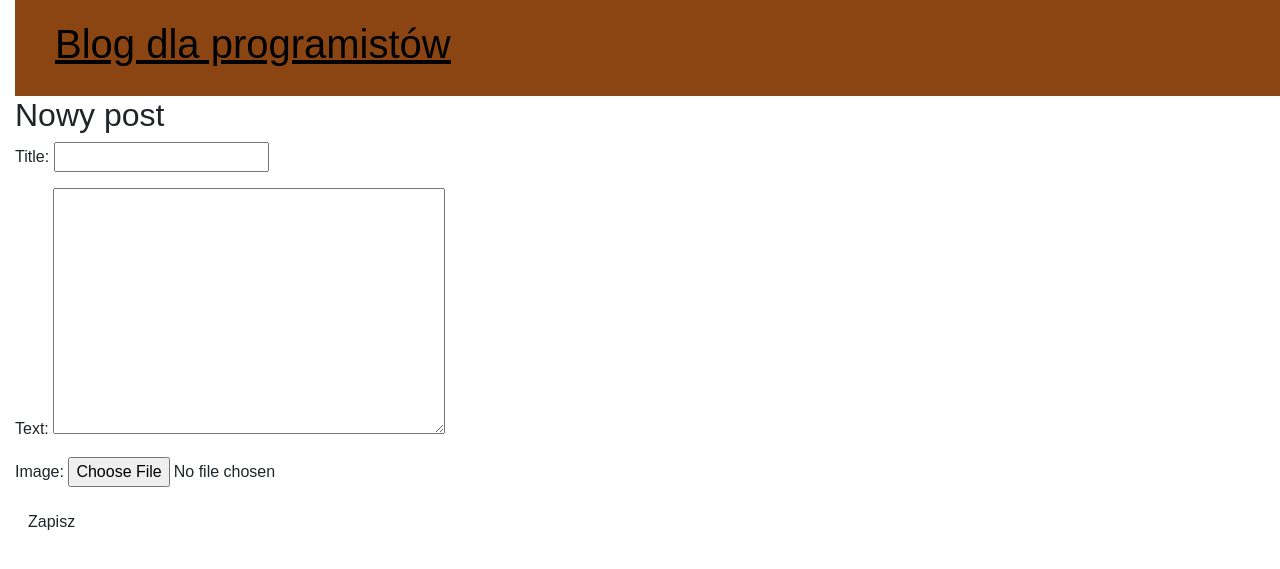
After one commit to LukaszFIE/djangoblog, a Django app: page /post/new/ in a window 1280 px wide. The commit adds this page. Shown: the top 569 px of the page. Run offline with Django 3.2, Linux system fonts and the light colour scheme.

Commit message:
Rozbudowano formularze

```diff
--- /dev/null
+++ b/blog/forms.py
@@ -0,0 +1,7 @@
+from django import forms
+from .models import Post
+
+class PostForm(forms.ModelForm):
+    class Meta:
+        model = Post
+        fields = ['title', 'text', 'image']
--- a/blog/models.py
+++ b/blog/models.py
@@ -7,6 +7,7 @@ class Post(models.Model):
     text = models.TextField()
     created_date = models.DateTimeField(default=timezone.now)
     published_date = models.DateTimeField(blank=True, null=True)
+    image = models.ImageField(null=True, blank=True, upload_to='images/')
 
     def publish(self):
         self.published_date = timezone.now()
--- a/blog/static/css/blog.css
+++ b/blog/static/css/blog.css
@@ -1,5 +1,5 @@
 h1 a, h2 a{
-    color: olive;
+    color: black;
 }
 
 body {
@@ -8,9 +8,9 @@ body {
 
 }
 .page-header{
-    background-color: aqua;
+    background-color: saddlebrown;
     margin-top: 0;
-    padding: 20px 20px 20px, 40px;
+    padding: 20px 20px 20px 40px;
 }
 
 .data{
--- a/blog/templates/blog/base.html
+++ b/blog/templates/blog/base.html
@@ -9,6 +9,7 @@
         </head>
 <body>
 <div class="page-header">
+    <a href="{% url 'post_new' %}" class="top-menu"><span class="glyphicon glyphicon-plus"></span></a>
    <h1><a href="/">Blog dla programistów</a> </h1>
 </div>
 <div class = "content_container">
--- /dev/null
+++ b/blog/templates/blog/image.html
@@ -0,0 +1,5 @@
+<form method="post" enctype = "multipart/form-data">
+    {% csrf_token %}
+    {{ form.as_p }}
+    <button type="submit">UPLOAD</button>
+</form>
--- /dev/null
+++ b/blog/templates/blog/image_display.html
@@ -0,0 +1,3 @@
+{% load static %}
+
+<img src="{{ post.image.url }}" alt="Obrazek" width="400">
--- a/blog/templates/blog/post_detail.html
+++ b/blog/templates/blog/post_detail.html
@@ -8,6 +8,8 @@
     </div>
     {% endif %}
     <h2>{{post.title}}</h2>
+    <img src="{{ post.image.url }}" alt = "Obrazek" width = "250px">
+    <br>
     <em>{{post.text|linebreaksbr}}</em>
 </div>
 {% endblock %}
--- /dev/null
+++ b/blog/templates/blog/post_edit.html
@@ -0,0 +1,9 @@
+{% extends 'blog/base.html' %}
+{% block content %}
+
+<h2>Nowy post</h2>
+<form method="post" class="post-form">{% csrf_token %}
+{{ form.as_p }}
+    <button type="submit" class="save btn btn-default">Zapisz</button>
+</form>
+{% endblock %}
--- a/blog/templates/blog/post_list.html
+++ b/blog/templates/blog/post_list.html
@@ -6,9 +6,8 @@
                 <p> opublikowany: {{ post.published_date }}</p>
                 </div>
             <h2><a href="{% url 'post_detail' pk=post.pk %}">{{ post.title }}</a></h2>
+                <img src="{{ post.image.url }}" alt = "Obrazek" width = "80px"><br>
             <em>{{ post.text|linebreaksbr}}</em>
             </div>
         {% endfor %}
-
-
 {% endblock %}
--- a/blog/urls.py
+++ b/blog/urls.py
@@ -4,4 +4,6 @@ from . import views
 urlpatterns = [
     path('', views.post_list, name='post_list'),
     path('post/<int:pk>/', views.post_detail, name='post_detail'),
+    path('post/new/', views.post_new, name='post_new'),
+
 ]
--- a/blog/views.py
+++ b/blog/views.py
@@ -1,7 +1,35 @@
-from django.shortcuts import render, get_object_or_404
+from django.shortcuts import render, get_object_or_404, redirect
+from django.template import Context
 from django.utils import timezone
+from django.views.generic import TemplateView
+
+from .forms import PostForm
 from .models import  Post
+from django.http import HttpResponseRedirect
+from django.urls import reverse_lazy
+from blog.forms import PostForm
+from django.views.generic import DetailView
+from django.views.generic import TemplateView
 
+class Image(TemplateView):
+    form = PostForm
+    template_name = 'blog/image.html'
+
+    def post(self, request, *args, **kwargs):
+        form = PostForm(request.POST, request.FILES)
+        if form.is_valid():
+            obj = form.save()
+            return HttpResponseRedirect(reverse_lazy('image_display', kwargs={'pk': obj.id}))
+        context = self.get_context_data(form=form)
+        return self.render_to_response(context)
+
+    def get(self, request, *args, **kwargs):
+        return self.post(request, *args, **kwargs)
+
+class ImageDisplay(DetailView):
+    model = Post
+    template_name = 'blog/image_display.html'
+    context_object_name = 'image'
 
 def post_list(request):
     posts = Post.objects.filter(published_date__lte=timezone.now()).order_by('published_date')
@@ -9,3 +37,20 @@ def post_list(request):
 def post_detail(request, pk):
     post = get_object_or_404(Post, pk=pk)
     return render(request, 'blog/post_detail.html', {'post': post})
+
+def error_404_view(request, exception):
+    data = {'name': 'Blog dla programistów'}
+    return render(request, 'blog/404.html', data)
+def post_new(request):
+    if request.method == 'POST':
+        form = PostForm(request.POST)
+        if form.is_valid():
+            post = form.save(commit=False)
+            post.author = request.user
+            post.published_date = timezone.now()
+            post.save()
+            return redirect('post_detail', pk=post.pk)
+    else:
+        form = PostForm()
+
+    return render(request, 'blog/post_edit.html', {'form': form})
--- a/mysite/urls.py
+++ b/mysite/urls.py
@@ -15,9 +15,17 @@ Including another URLconf
 """
 from django.contrib import admin
 from django.urls import path, include
+from django.conf import settings
+from django.conf.urls.static import static
+from blog.views import Image, ImageDisplay
 
 urlpatterns = [
     path('admin/', admin.site.urls),
     path('', include('blog.urls')),
+    path('image/', Image.as_view(), name='image'),
+    path('image/<int:pk>/', ImageDisplay.as_view(), name='image_display'),
 
 ]
+handler404 = 'blog.views.error_404_view'
+if settings.DEBUG:
+    urlpatterns += static(settings.MEDIA_URL, document_root=settings.MEDIA_ROOT)
```
Also changed, not shown: blog/templates/blog/404.html (added, +10 -0 lines), mysite/settings.py (+9 -2 lines), blog/migrations/0002_post_image.py (added), media/images/20171014_095352.jpg (added).
